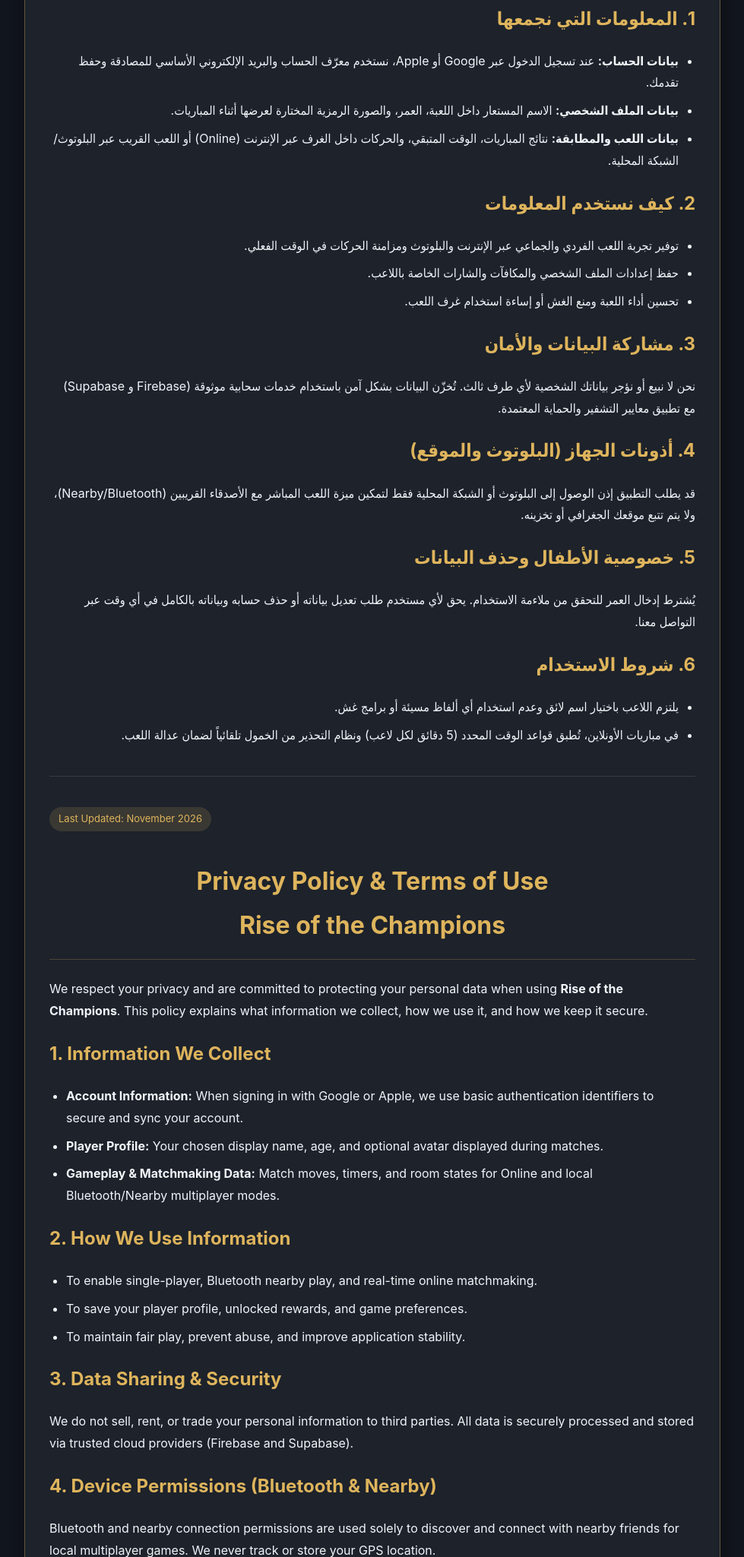
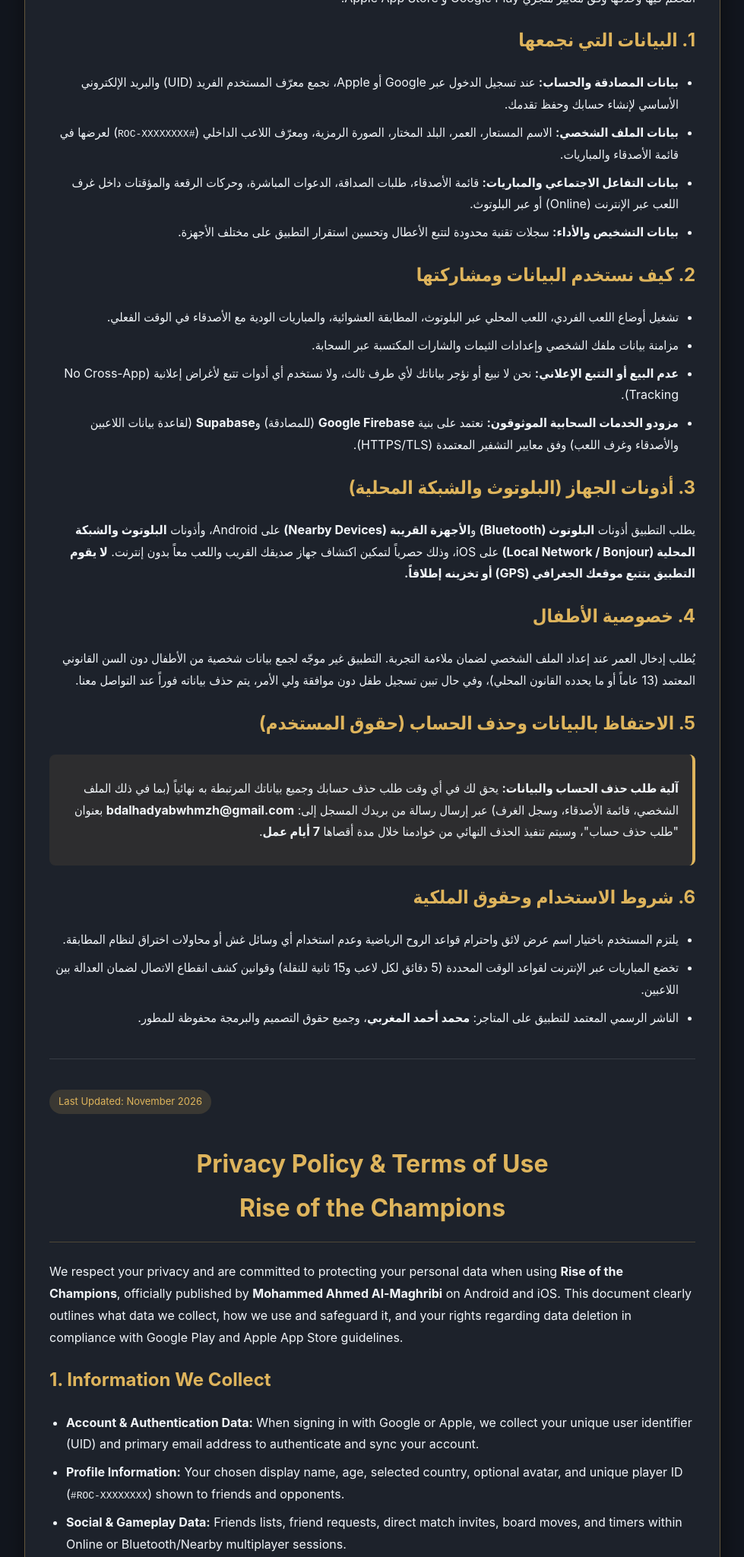
Before and after one commit to bdalhadyabwhmzh-svg/privacy-policy, a plain HTML site: page index.html in a window 1280 px wide. Shown: the part 363-2412 px from the top of the page at 76% size, without its empty margins (150-1129 px from the left). Drawn offline with Linux system fonts and the light colour scheme.

Commit message:
Revise privacy policy and terms of use
Updated privacy policy and terms of use to include official publisher information and clarify data collection practices.

```diff
--- a/index.html
+++ b/index.html
@@ -40,6 +40,13 @@
       font-size: 13px;
       margin-bottom: 16px;
     }
+    .highlight-box {
+      background: rgba(222, 180, 92, 0.08);
+      border-inline-start: 4px solid #deb45c;
+      padding: 14px 18px;
+      border-radius: 8px;
+      margin: 16px 0;
+    }
     hr {
       border: none;
       border-top: 1px solid rgba(255, 255, 255, 0.12);
@@ -60,6 +67,8 @@
       color: #94a3b8;
       font-size: 14px;
       margin-top: 30px;
+      border-top: 1px solid rgba(255, 255, 255, 0.08);
+      padding-top: 20px;
     }
   </style>
 </head>
@@ -70,35 +79,40 @@
       <span class="badge">آخر تحديث: نوفمبر 2026</span>
       <h1>سياسة الخصوصية وشروط الاستخدام<br>لعبة صعود الأبطال (Rise of the Champions)</h1>
 
-      <p>نحن نحترم خصوصيتك ونلتزم بحماية بياناتك الشخصية عند استخدامك لتطبيق ولعبة <strong>صعود الأبطال (Rise of the Champions)</strong>. توضح هذه الصفحة كيفية جمع المعلومات واستخدامها وحمايتها.</p>
+      <p>نحن نحترم خصوصيتك ونلتزم بحماية بياناتك الشخصية عند استخدامك لتطبيق ولعبة <strong>صعود الأبطال (Rise of the Champions)</strong> المنشورة رسمياً عبر الناشر <strong>محمد أحمد المغربي</strong> على نظامي Android و iOS. توضح هذه الوثيقة أنواع البيانات التي نجمعها، أسباب جمعها، وكيفية التحكم فيها وحذفها وفق معايير متجري Google Play و Apple App Store.</p>
 
-      <h2>1. المعلومات التي نجمعها</h2>
+      <h2>1. البيانات التي نجمعها</h2>
       <ul>
-        <li><strong>بيانات الحساب:</strong> عند تسجيل الدخول عبر Google أو Apple، نستخدم معرّف الحساب والبريد الإلكتروني الأساسي للمصادقة وحفظ تقدمك.</li>
-        <li><strong>بيانات الملف الشخصي:</strong> الاسم المستعار داخل اللعبة، العمر، والصورة الرمزية المختارة لعرضها أثناء المباريات.</li>
-        <li><strong>بيانات اللعب والمطابقة:</strong> نتائج المباريات، الوقت المتبقي، والحركات داخل الغرف عبر الإنترنت (Online) أو اللعب القريب عبر البلوتوث/الشبكة المحلية.</li>
+        <li><strong>بيانات المصادقة والحساب:</strong> عند تسجيل الدخول عبر Google أو Apple، نجمع معرّف المستخدم الفريد (UID) والبريد الإلكتروني الأساسي لإنشاء حسابك وحفظ تقدمك.</li>
+        <li><strong>بيانات الملف الشخصي:</strong> الاسم المستعار، العمر، البلد المختار، الصورة الرمزية، ومعرّف اللاعب الداخلي (<code>#ROC-XXXXXXXX</code>) لعرضها في قائمة الأصدقاء والمباريات.</li>
+        <li><strong>بيانات التفاعل الاجتماعي والمباريات:</strong> قائمة الأصدقاء، طلبات الصداقة، الدعوات المباشرة، وحركات الرقعة والمؤقتات داخل غرف اللعب عبر الإنترنت (Online) أو عبر البلوتوث.</li>
+        <li><strong>بيانات التشخيص والأداء:</strong> سجلات تقنية محدودة لتتبع الأعطال وتحسين استقرار التطبيق على مختلف الأجهزة.</li>
       </ul>
 
-      <h2>2. كيف نستخدم المعلومات</h2>
+      <h2>2. كيف نستخدم البيانات ومشاركتها</h2>
       <ul>
-        <li>توفير تجربة اللعب الفردي والجماعي عبر الإنترنت والبلوتوث ومزامنة الحركات في الوقت الفعلي.</li>
-        <li>حفظ إعدادات الملف الشخصي والمكافآت والشارات الخاصة باللاعب.</li>
-        <li>تحسين أداء اللعبة ومنع الغش أو إساءة استخدام غرف اللعب.</li>
+        <li>تشغيل أوضاع اللعب الفردي، اللعب المحلي عبر البلوتوث، المطابقة العشوائية، والمباريات الودية مع الأصدقاء في الوقت الفعلي.</li>
+        <li>مزامنة بيانات ملفك الشخصي وإعدادات الثيمات والشارات المكتسبة عبر السحابة.</li>
+        <li><strong>عدم البيع أو التتبع الإعلاني:</strong> نحن لا نبيع أو نؤجر بياناتك لأي طرف ثالث، ولا نستخدم أي أدوات تتبع لأغراض إعلانية (No Cross-App Tracking).</li>
+        <li><strong>مزودو الخدمات السحابية الموثوقون:</strong> نعتمد على بنية <strong>Google Firebase</strong> (للمصادقة) و<strong>Supabase</strong> (لقاعدة بيانات اللاعبين والأصدقاء وغرف اللعب) وفق معايير التشفير المعتمدة (HTTPS/TLS).</li>
       </ul>
 
-      <h2>3. مشاركة البيانات والأمان</h2>
-      <p>نحن لا نبيع أو نؤجر بياناتك الشخصية لأي طرف ثالث. تُخزّن البيانات بشكل آمن باستخدام خدمات سحابية موثوقة (Firebase و Supabase) مع تطبيق معايير التشفير والحماية المعتمدة.</p>
+      <h2>3. أذونات الجهاز (البلوتوث والشبكة المحلية)</h2>
+      <p>يطلب التطبيق أذونات <strong>البلوتوث (Bluetooth)</strong> و<strong>الأجهزة القريبة (Nearby Devices)</strong> على Android، وأذونات <strong>البلوتوث والشبكة المحلية (Local Network / Bonjour)</strong> على iOS، وذلك حصرياً لتمكين اكتشاف جهاز صديقك القريب واللعب معاً بدون إنترنت. <strong>لا يقوم التطبيق بتتبع موقعك الجغرافي (GPS) أو تخزينه إطلاقاً.</strong></p>
 
-      <h2>4. أذونات الجهاز (البلوتوث والموقع)</h2>
-      <p>قد يطلب التطبيق إذن الوصول إلى البلوتوث أو الشبكة المحلية فقط لتمكين ميزة اللعب المباشر مع الأصدقاء القريبين (Nearby/Bluetooth)، ولا يتم تتبع موقعك الجغرافي أو تخزينه.</p>
+      <h2>4. خصوصية الأطفال</h2>
+      <p>يُطلب إدخال العمر عند إعداد الملف الشخصي لضمان ملاءمة التجربة. التطبيق غير موجّه لجمع بيانات شخصية من الأطفال دون السن القانوني المعتمد (13 عاماً أو ما يحدده القانون المحلي)، وفي حال تبين تسجيل طفل دون موافقة ولي الأمر، يتم حذف بياناته فوراً عند التواصل معنا.</p>
 
-      <h2>5. خصوصية الأطفال وحذف البيانات</h2>
-      <p>يُشترط إدخال العمر للتحقق من ملاءمة الاستخدام. يحق لأي مستخدم طلب تعديل بياناته أو حذف حسابه وبياناته بالكامل في أي وقت عبر التواصل معنا.</p>
+      <h2>5. الاحتفاظ بالبيانات وحذف الحساب (حقوق المستخدم)</h2>
+      <div class="highlight-box">
+        <p><strong>آلية طلب حذف الحساب والبيانات:</strong> يحق لك في أي وقت طلب حذف حسابك وجميع بياناتك المرتبطة به نهائياً (بما في ذلك الملف الشخصي، قائمة الأصدقاء، وسجل الغرف) عبر إرسال رسالة من بريدك المسجل إلى: <strong>bdalhadyabwhmzh@gmail.com</strong> بعنوان "طلب حذف حساب"، وسيتم تنفيذ الحذف النهائي من خوادمنا خلال مدة أقصاها <strong>7 أيام عمل</strong>.</p>
+      </div>
 
-      <h2>6. شروط الاستخدام</h2>
+      <h2>6. شروط الاستخدام وحقوق الملكية</h2>
       <ul>
-        <li>يلتزم اللاعب باختيار اسم لائق وعدم استخدام أي ألفاظ مسيئة أو برامج غش.</li>
-        <li>في مباريات الأونلاين، تُطبق قواعد الوقت المحدد (5 دقائق لكل لاعب) ونظام التحذير من الخمول تلقائياً لضمان عدالة اللعب.</li>
+        <li>يلتزم المستخدم باختيار اسم عرض لائق واحترام قواعد الروح الرياضية وعدم استخدام أي وسائل غش أو محاولات اختراق لنظام المطابقة.</li>
+        <li>تخضع المباريات عبر الإنترنت لقواعد الوقت المحددة (5 دقائق لكل لاعب و15 ثانية للنقلة) وقوانين كشف انقطاع الاتصال لضمان العدالة بين اللاعبين.</li>
+        <li>الناشر الرسمي المعتمد للتطبيق على المتاجر: <strong>محمد أحمد المغربي</strong>، وجميع حقوق التصميم والبرمجة محفوظة للمطور.</li>
       </ul>
     </div>
 
@@ -109,42 +123,44 @@
       <span class="badge">Last Updated: November 2026</span>
       <h1>Privacy Policy & Terms of Use<br>Rise of the Champions</h1>
 
-      <p>We respect your privacy and are committed to protecting your personal data when using <strong>Rise of the Champions</strong>. This policy explains what information we collect, how we use it, and how we keep it secure.</p>
+      <p>We respect your privacy and are committed to protecting your personal data when using <strong>Rise of the Champions</strong>, officially published by <strong>Mohammed Ahmed Al-Maghribi</strong> on Android and iOS. This document clearly outlines what data we collect, how we use and safeguard it, and your rights regarding data deletion in compliance with Google Play and Apple App Store guidelines.</p>
 
       <h2>1. Information We Collect</h2>
       <ul>
-        <li><strong>Account Information:</strong> When signing in with Google or Apple, we use basic authentication identifiers to secure and sync your account.</li>
-        <li><strong>Player Profile:</strong> Your chosen display name, age, and optional avatar displayed during matches.</li>
-        <li><strong>Gameplay & Matchmaking Data:</strong> Match moves, timers, and room states for Online and local Bluetooth/Nearby multiplayer modes.</li>
+        <li><strong>Account & Authentication Data:</strong> When signing in with Google or Apple, we collect your unique user identifier (UID) and primary email address to authenticate and sync your account.</li>
+        <li><strong>Profile Information:</strong> Your chosen display name, age, selected country, optional avatar, and unique player ID (<code>#ROC-XXXXXXXX</code>) shown to friends and opponents.</li>
+        <li><strong>Social & Gameplay Data:</strong> Friends lists, friend requests, direct match invites, board moves, and timers within Online or Bluetooth/Nearby multiplayer sessions.</li>
+        <li><strong>Diagnostics & Stability:</strong> Minimal technical crash logs used strictly to improve app stability and performance.</li>
       </ul>
 
-      <h2>2. How We Use Information</h2>
+      <h2>2. How We Use & Share Data</h2>
       <ul>
-        <li>To enable single-player, Bluetooth nearby play, and real-time online matchmaking.</li>
-        <li>To save your player profile, unlocked rewards, and game preferences.</li>
-        <li>To maintain fair play, prevent abuse, and improve application stability.</li>
+        <li>To provide single-player, local Bluetooth multiplayer, random online matchmaking, and direct friend matches in real time.</li>
+        <li>To sync your profile settings, board themes, and unlocked rewards securely across sessions.</li>
+        <li><strong>No Data Selling or Ad Tracking:</strong> We never sell, rent, or trade your personal information to third parties, and we do not track users across third-party apps or websites.</li>
+        <li><strong>Trusted Infrastructure Providers:</strong> Data is securely processed and encrypted in transit (HTTPS/TLS) using <strong>Google Firebase</strong> (authentication) and <strong>Supabase</strong> (cloud database for profiles, friends, and match rooms).</li>
       </ul>
 
-      <h2>3. Data Sharing & Security</h2>
-      <p>We do not sell, rent, or trade your personal information to third parties. All data is securely processed and stored via trusted cloud providers (Firebase and Supabase).</p>
+      <h2>3. Device Permissions (Bluetooth & Local Network)</h2>
+      <p>The app requests <strong>Bluetooth</strong> and <strong>Nearby Devices</strong> permissions on Android, and <strong>Bluetooth</strong> and <strong>Local Network (Bonjour)</strong> permissions on iOS, strictly to discover and connect with a nearby friend's device for offline local chess matches. <strong>We never collect, track, or store your GPS location.</strong></p>
 
-      <h2>4. Device Permissions (Bluetooth & Nearby)</h2>
-      <p>Bluetooth and nearby connection permissions are used solely to discover and connect with nearby friends for local multiplayer games. We never track or store your GPS location.</p>
+      <h2>4. Children's Privacy</h2>
+      <p>Age verification is required during profile setup. We do not knowingly collect personal information from children under the applicable digital consent age (13 or local equivalent). If we become aware of such collection without parental consent, we will promptly delete the data upon notice.</p>
 
-      <h2>5. Age Requirement & Data Deletion</h2>
-      <p>Users are required to provide their age during profile setup. You may request modification or complete deletion of your account and associated data at any time.</p>
+      <h2>5. Data Retention & Account Deletion</h2>
+      <div class="highlight-box">
+        <p><strong>How to Delete Your Account & Data:</strong> You have the right to request permanent deletion of your account and all associated data (including your profile, friends list, and match records) at any time by emailing <strong>bdalhadyabwhmzh@gmail.com</strong> from your registered email with the subject "Account Deletion Request". All associated data will be permanently erased within <strong>7 business days</strong>.</p>
+      </div>
 
-      <h2>6. Terms of Use</h2>
+      <h2>6. Terms of Use & Intellectual Property</h2>
       <ul>
-        <li>Players agree to use respectful display names and refrain from cheating or exploiting the matchmaking system.</li>
-        <li>Online matches enforce time controls (5 minutes per player) and automated idle rules to ensure fair gameplay for all participants.</li>
+        <li>Players agree to maintain a respectful display name, uphold fair play, and refrain from cheating or exploiting the matchmaking system.</li>
+        <li>Online matches enforce automated time controls (5 minutes per player, 15 seconds per move) and disconnect rules to ensure fair play.</li>
+        <li>Official Store Publisher: <strong>Mohammed Ahmed Al-Maghribi</strong>. All design, code, and intellectual property rights for <strong>Rise of the Champions</strong> are reserved.</li>
       </ul>
     </div>
 
     <div class="footer">
-      <p>للتواصل والاستفسار / Contact Us: <strong>bdalhadyabwhmzh@gmail.com</strong></p>
-      <p>© 2026 Rise of the Champions. All Rights Reserved.</p>
-    </div>
-  </div>
-</body>
-</html>
+      <p>الناشر الرسمي / Official Publisher: <strong>محمد أحمد المغربي (Mohammed Ahmed Al-Maghribi)</strong></p>
+      <p>للتواصل والاستفسار / Contact Support: <strong>bdalhadyabwhmzh@gmail.com</strong></p>
+© 2026 Rise of the Champions. All Rights Reserved.
```
